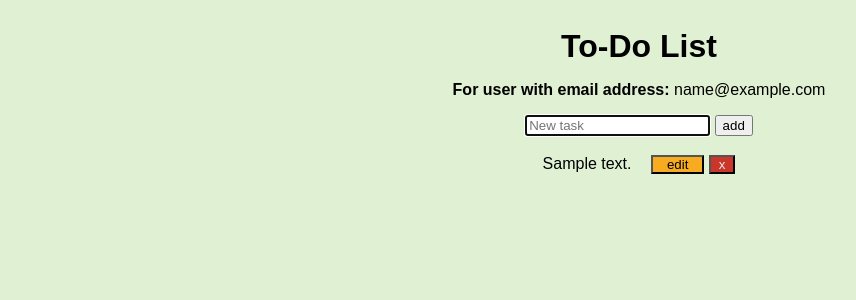
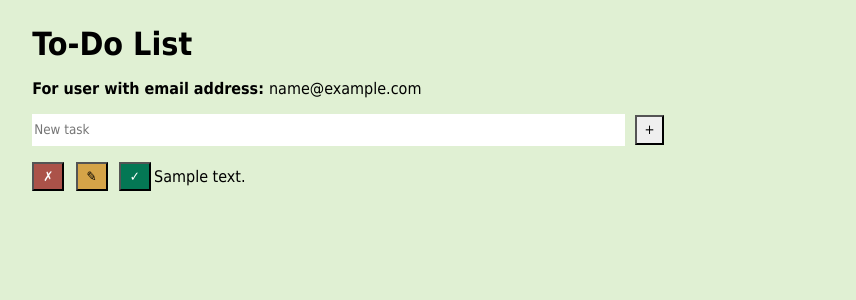
Before and after one commit to kamend0/to-do, a Flask app: template app/templates/tasks.html in a window 1280 px wide. Shown: the top 300 px of the page, without its empty margins (1-857 px from the left). Run offline with Flask 3, Linux system fonts and the light colour scheme; tables that the repository leaves empty hold one stand-in row (values such as "Sample post"); the template is opened without the code that fills it: values that come from a table or form of the project are taken from there, most other values are stand-ins (such as "Sample title", 1, 10 or a date in 2020).

Commit message:
Make so much prettier

```diff
--- a/app/static/js/tasks.js
+++ b/app/static/js/tasks.js
@@ -84,14 +84,23 @@ editButtons.forEach((button) => {
     button.addEventListener('click', (event) => {
         event.preventDefault();
 
-        if (event.target.innerText === "edit") {
-            event.target.innerText = "done"; // Change button and its behavior
+        if (event.target.dataset.state === "edit") {
+          // Hide the finish task button: done editing button will use the same
+          // check mark symbol, so want to avoid confusing the user, as well as not
+          // having to deal with the situation where they hit the finished button
+          // while editing the task
+          const taskID = event.target.dataset.taskId; // Unique task ID
+          const finishTaskID = "finish_task_" + taskID;
+          const finishTaskButton = document.getElementById(finishTaskID);
+          finishTaskButton.style.display = 'none'; // Get rid of it!
+
+          // Now, make it known that the button is in a different state, and
+          // show the user this as well by changing symbol shown
+          event.target.dataset.state = "doneEditing";
+          event.target.innerText = "✓";
 
           // Change the task being shown as a <p> element into an
           //  editable <form> with an <input> child
-
-            // First, get task's unique ID as well as the corresponding text
-            const taskID = event.target.dataset.taskId; // Unique task ID
           var existingTaskTextElement = document.getElementById("task_text_" + taskID);
 
           // Create new element, a form which will have an input child
@@ -113,7 +122,7 @@ editButtons.forEach((button) => {
           existingTaskTextElement.parentNode.replaceChild(newFormElement,
                                                           existingTaskTextElement);
           formInputElement.focus();
-        } else if (event.target.innerText === "done") {
+        } else if (event.target.dataset.state === "doneEditing") {
             // Invoke edit_task method from views.py
             const taskID = event.target.dataset.taskId; // Unique task ID
             const formInputElement = document.getElementById("edit-task-input-" + taskID);
@@ -144,3 +153,6 @@ editButtons.forEach((button) => {
         }
     });
 });
+
+
+// COMPLETING TASKS - also "Update"
--- a/app/static/styles/tasks.css
+++ b/app/static/styles/tasks.css
@@ -8,7 +8,7 @@
 
 
 html * {
-    font-family: Arial !important;
+    font-family: Tahoma !important;
 }
 
 
@@ -22,47 +22,84 @@ body {
 }
 
 
+#to-do-list {
+    margin: auto;
+    margin-left: 2%;
+    margin-top: 2%;
+    width: 50%;
+    /* padding: 1.25em; */
+    justify-content: left;
+    text-align: left;
+}
+
+
 #task-list {
-    /* margin-block-start: 0.75em;
-    margin-block-end: 0.75em; */
-    margin: 0.75em;
+    margin-top: 1em;
     padding-inline-start: 0em;
 }
 
 
 #add-task-form {
     margin: 0;
-}
-
-
-#to-do-list {
-    margin: auto;
-    width: 50%;
-    padding: 1.25em;
-    justify-content: center;
+    display: flex;
+    justify-content: space-between;
     text-align: center;
 }
 
 
-/* > * applies style to all children of ".class" */
-.task > * {
-    display: inline-block;
-    margin-block-start: 0.5em;
-    margin-block-end: 0.5em;
-    /* justify-content: space-between; */
+#new-task-description {
+    border-width: 0;
+    border: none;
+    outline: 0;
+    height: 2.2em;
+    /* width: 90%; */
+    flex: 1 0 85%;
+    margin: auto;
+    margin-right: 10px;
+}
+
+#new-task-description:focus {
+    outline: none;
 }
 
 
-.task-text {
-    animation: fadeIn 0.2s;
-    -webkit-animation: fadeIn 0.2s;
-    -moz-animation: fadeIn 0.2s;
-    -o-animation: fadeIn 0.2s;
-    -ms-animation: fadeIn 0.2s;
-    padding: 0px 15px 0px 0px;
-    margin: 0;
+#submit-button {
+    border-width: 2px;
+    outline: 0;
+    justify-content: center;
+    text-align: center;
+    padding: 0px 0.2em 0px;
+    /* margin-left: 0.25em;
+    margin-right: 0.25em; */
+    color: #000000;
+    height: 2.2em;
+    width: 2.2em;
+    flex: 0 0 auto;
+    margin: auto;
+    /* width: 2.2em;
+    height: 2.2em; */
 }
 
+
+/* > * applies style to all children of ".class" */
+.task { /* Flex container */
+    width: 100%;
+    text-align: left;
+    display: flex;
+    flex-direction: row;
+    flex-wrap: nowrap;
+    justify-content: space-between;
+    margin-top: 0.5em;
+    margin-bottom: 0.5em;
+}
+/*
+.task > * {
+    display: inline-block;
+    margin-top: 0.5em;
+    margin-bottom: 0.5em;
+    justify-content: space-between;
+}
+ */
 
 .edit-task-form {
     animation: fadeIn 0.33s;
@@ -74,28 +111,16 @@ body {
 }
 
 
-.del-button {
-    animation: fadeIn 0.2s;
-    -webkit-animation: fadeIn 0.2s;
-    -moz-animation: fadeIn 0.2s;
-    -o-animation: fadeIn 0.2s;
-    -ms-animation: fadeIn 0.2s;
-    justify-content: center;
-    text-align: center;
-    color: #EBEBEB;
-    padding: 0px 0.2em 0px;
-    background-color: #ca372a;
-    width: 2em;
+/* Buttons: delete, edit, complete */
+
+
+.buttons {
+    white-space: nowrap;
+    flex: 1 0 10%;
 }
 
 
-.del-button:hover {
-    transition: background-color 0.3s ease;
-    background-color: #d14c40;
-}
-
-
-.edit-button {
+.task-button {
     animation: fadeIn 0.2s;
     -webkit-animation: fadeIn 0.2s;
     -moz-animation: fadeIn 0.2s;
@@ -104,11 +129,65 @@ body {
     justify-content: center;
     text-align: center;
     padding: 0px 0.2em 0px;
-    background-color: #f7ab20;
-    width: 4em;
+    margin-left: 0.25em;
+    margin-right: 0.25em;
+    color: #000000;
+    width: 2.4em;
+    height: 2.2em;
+}
+
+.task-button:hover {
+    transition: background-color 0.3s ease;
+}
+
+
+.del-button {
+    /* background-color: #ca372a; */
+    margin-left: 0; /* Because this is closest to the left */
+    color: #FFFFFF;
+    background-color: #AB5249;
+}
+
+.del-button:hover {
+    /* background-color: #d14c40; */
+    background-color: #C27870;
+}
+
+
+.edit-button {
+    /* background-color: #f7ab20; */
+    background-color: #D5A448;
 }
 
 .edit-button:hover {
-    transition: background-color 0.3s ease;
-    background-color: #ffb836;
+    background-color: #E1BD7A;
 }
+
+
+.finish-button {
+    color: #FFFFFF;
+    background-color: #047754;
+}
+
+.finish-button:hover {
+    background-color: #069D70;
+}
+
+
+/* Task text, edit form */
+
+.task-text {
+    animation: fadeIn 0.2s;
+    -webkit-animation: fadeIn 0.2s;
+    -moz-animation: fadeIn 0.2s;
+    -o-animation: fadeIn 0.2s;
+    -ms-animation: fadeIn 0.2s;
+    position: relative;
+    margin: 0;
+    flex: 1 0 80%;
+    padding-top: 5px;
+    text-align: left;
+    overflow-wrap: anywhere;
+    white-space: anywhere;
+    word-wrap: anywhere;
+}
--- a/app/templates/tasks.html
+++ b/app/templates/tasks.html
@@ -14,25 +14,29 @@
       <form id="add-task-form">
         <!-- <input type="text" id="new-task-title" name="title" placeholder="Title"> -->
         <input type="text" id="new-task-description" name="Task" placeholder="New task">
-        <button type="submit">add</button>
+        <button type="submit" id="submit-button">+</button>
       </form>
       <ul id="task-list">
         {% for task in tasks %}
           <div id="task_{{ task.id }}" class="task">
-            <!-- <li id="text_li_{{ task.id }}"
-                class="task-li"
-            ></li> -->
+            <div class="buttons">
+              <button id="del_task_{{ task.id }}"
+                      class="task-button del-button"
+                      data-task-id="{{ task.id }}"
+              >✗</button>
+              <button id="edit_task_{{ task.id }}"
+                      class="task-button edit-button"
+                      data-task-id="{{ task.id }}"
+                      data-state="edit"
+              >✎</button>
+              <button id="finish_task_{{ task.id }}"
+                      class="task-button finish-button"
+                      data-task-id="{{ task.id }}"
+              >✓</button>
+            </div>
             <p id="task_text_{{ task.id }}"
               class="task-text"
             >{{ task.description }}</p>
-            <button id="edit_task_{{ task.id }}"
-                    class="edit-button"
-                    data-task-id="{{ task.id }}"
-            >edit</button>
-            <button id="del_task_{{ task.id }}"
-                    class="del-button"
-                    data-task-id="{{ task.id }}"
-            >x</button>
           </div>
         {% endfor %}
       </ul>
```
Lines whose indentation alone changed are shown as unchanged.
